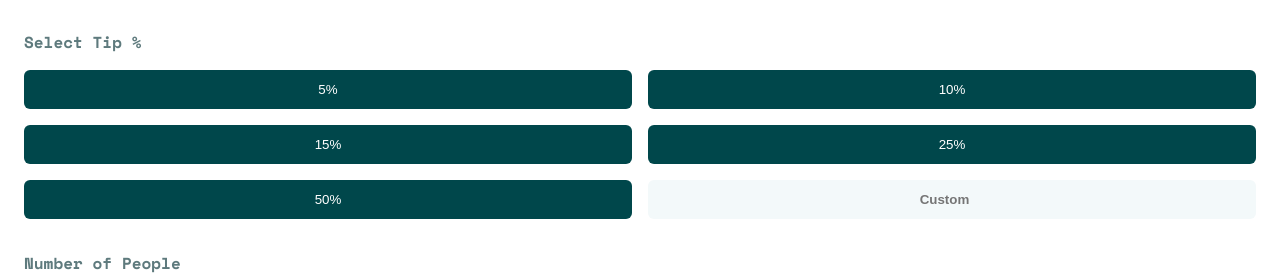
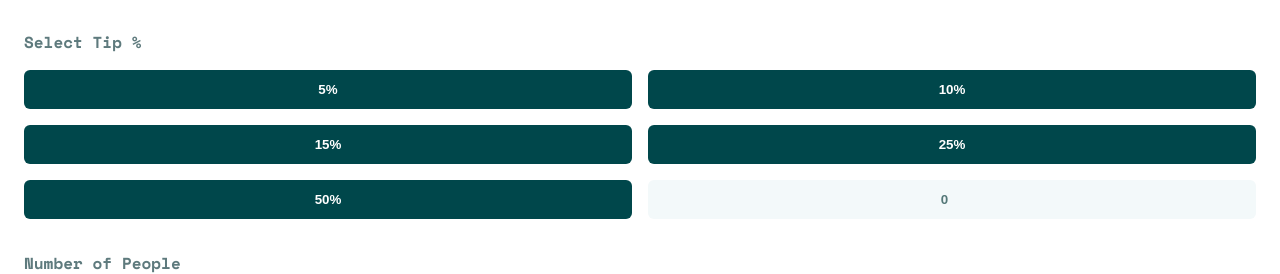
Before and after one commit to RhodyArthur/tips-calculator, an Angular app: page / in a window 1280 px wide. Shown: the part 312-586 px from the top of the page. Built offline with nearby package versions, Linux system fonts and the light colour scheme; a web font is replaced by a local one.

Commit message:
feat: retrieve tip value from child component

```diff
--- a/src/app/components/common/button/button.component.html
+++ b/src/app/components/common/button/button.component.html
@@ -1,2 +1,2 @@
 
-<button label="text" [style.backgroundColor]="color"  (click)="onTipSelected($event)">{{label}}</button>
+<button label="text" [style.backgroundColor]="color"  (click)="onTipSelected(value)">{{label}}</button>
--- a/src/app/components/common/button/button.component.sass
+++ b/src/app/components/common/button/button.component.sass
@@ -1,9 +1,9 @@
 button
     outline: none
     border: none
-    // min-width: 100px
     width: 100%
     padding-inline: 0.5rem
     padding-block: 0.75rem
     border-radius: 6px
     color: white
+    font-weight: 600
--- a/src/app/components/common/button/button.component.ts
+++ b/src/app/components/common/button/button.component.ts
@@ -1,4 +1,4 @@
-import { Component, EventEmitter, Input, Output } from '@angular/core';
+import { Component, EventEmitter, Input, output, Output } from '@angular/core';
 
 @Component({
   selector: 'app-button',
@@ -10,11 +10,12 @@ import { Component, EventEmitter, Input, Output } from '@angular/core';
 export class ButtonComponent {
   @Input() label: string = '';
   @Input() color: string = '';
-  @Output() selectTip = new EventEmitter<number>();
+  @Input() value: number = 0;
+
+  tipSelected = output<number>();
 
 
-  onTipSelected(event: Event) {
-    // const target = event.target as HTMLInputElement
-    // this.selectTip.emit(value)
+  onTipSelected(value: number) {
+    this.tipSelected.emit(value)
   }
 }
--- a/src/app/components/home/home.component.html
+++ b/src/app/components/home/home.component.html
@@ -1,4 +1,4 @@
 <main>
-    <app-input-card/>
+    <app-input-card (tipAmount)="getTip($event)"/>
     <app-display-card/>
 </main>
--- a/src/app/components/home/home.component.ts
+++ b/src/app/components/home/home.component.ts
@@ -1,4 +1,4 @@
-import { Component } from '@angular/core';
+import { Component, signal } from '@angular/core';
 import { InputCardComponent } from "../input-card/input-card.component";
 import { DisplayCardComponent } from "../display-card/display-card.component";
 
@@ -11,4 +11,9 @@ import { DisplayCardComponent } from "../display-card/display-card.component";
 })
 export class HomeComponent {
 
+  selectedTipAmount = signal<number>(0);
+
+  getTip(tipAmount: number) {
+    this.selectedTipAmount.set(tipAmount)
+  }
 }
--- a/src/app/components/input-card/input-card.component.html
+++ b/src/app/components/input-card/input-card.component.html
@@ -1,7 +1,7 @@
 <main>
     <div class="input-field">
         <label for="bill">Bill</label>
-        <input type="number" name="bill" id="bill" [(ngModel)]="inputValue">
+        <input type="number" name="bill" id="bill" [(ngModel)]="bill">
     </div>
 
     <section>
@@ -9,9 +9,11 @@
 
         <div class="button-group">
             @for (button of tipsButton; track $index) {
-                    <app-button [color]="button.color" [label]="button.label"/>
+                    <app-button [color]="button.color" [label]="button.label"  (tipSelected)="handleSelectedTip(button.value)"/>
             }
-            <input type="number" placeholder="Custom" class="custom">
+            <input type="number" placeholder="Custom" class="custom" [(ngModel)]="inputTip" (ngModelChange)="inputTip.set($event)"
+                (keydown.enter)="handleSelectedTip(inputTip())"
+                (blur)="handleSelectedTip(null)">
         </div>
     </section>
 
--- a/src/app/components/input-card/input-card.component.ts
+++ b/src/app/components/input-card/input-card.component.ts
@@ -1,4 +1,4 @@
-import { Component, computed, EventEmitter, Output, signal } from '@angular/core';
+import { Component, computed, output, signal } from '@angular/core';
 import { ButtonComponent } from "../common/button/button.component";
 import { Button } from '../../models/button';
 import { FormsModule } from '@angular/forms';
@@ -16,48 +16,57 @@ export class InputCardComponent {
     {
     label: '5%',
     color: '#00474B',
-    value: 5,
-    tipMethod: function(value){ return value}
+    value: 5
   },
   {
     label: '10%',
     color: '#00474B',
-    value: 10,
-    tipMethod: function(value){ return value}
+    value: 10
   },
   {
     label: '15%',
     color: '#00474B',
-    value: 15,
-    tipMethod: function(value){ return value}
+    value: 15
   }
   ,
   {
     label: '25%',
     color: '#00474B',
-    value: 25,
-    tipMethod: function(value){ return value}
+    value: 25
   },
   {
     label: '50%',
     color: '#00474B',
-    value: 50,
-    tipMethod: function(value){ return value}
+    value: 50
   }
 ]
 
- inputValue = signal<number>(0)
- numberOfPeople = signal<number>(1)
- @Output() tipAmount = new EventEmitter<number>()
+ bill = signal<number>(0);
+ numberOfPeople = signal<number>(1);
+ inputTip = signal<number>(0);
+ customInputActive = signal<boolean>(false);
+ tipAmount = output<number>();
+
+
 
  constructor() {
  }
 
- amountPerPerson = computed(() => this.inputValue()/this.numberOfPeople())
+//  amountPerPerson = computed(() => this.inputValue()/this.numberOfPeople())
 
- handleTipAmount() {
-  this.tipAmount.emit(this.amountPerPerson())
- }
+//  handleTipAmount() {
+//   this.tipAmount.emit(this.amountPerPerson())
+//  }
 
+handleSelectedTip(tip: number | null = null) {
+  const customTip = this.inputTip();
+
+  if (tip !== null) {
+    this.tipAmount.emit(tip);
+    this.inputTip.set(0);
+  } else if (typeof customTip === 'number' && customTip > 0) {
+    this.tipAmount.emit(customTip);
+  }
+}
 
 }
--- a/src/app/models/button.ts
+++ b/src/app/models/button.ts
@@ -2,5 +2,4 @@ export interface Button {
     label: string;
     color: string;
     value: number;
-    tipMethod: (value: number) => void
 }
```
